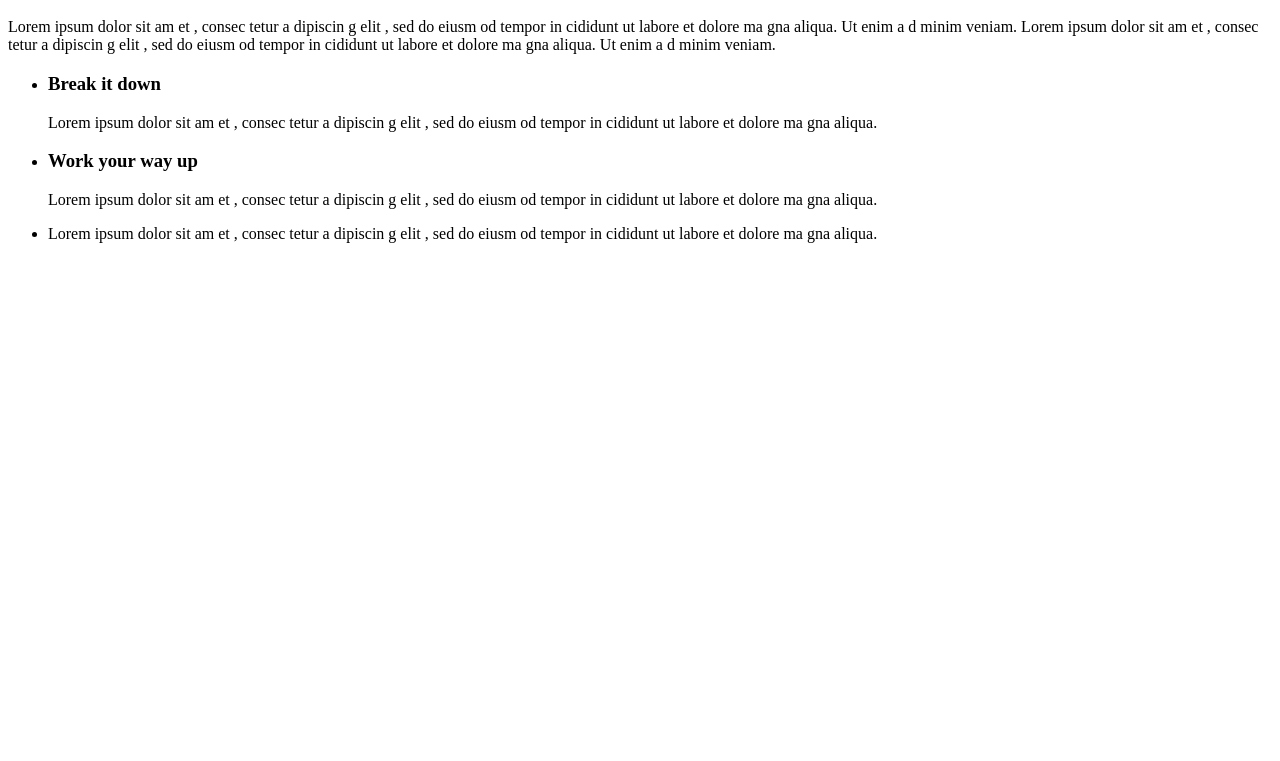
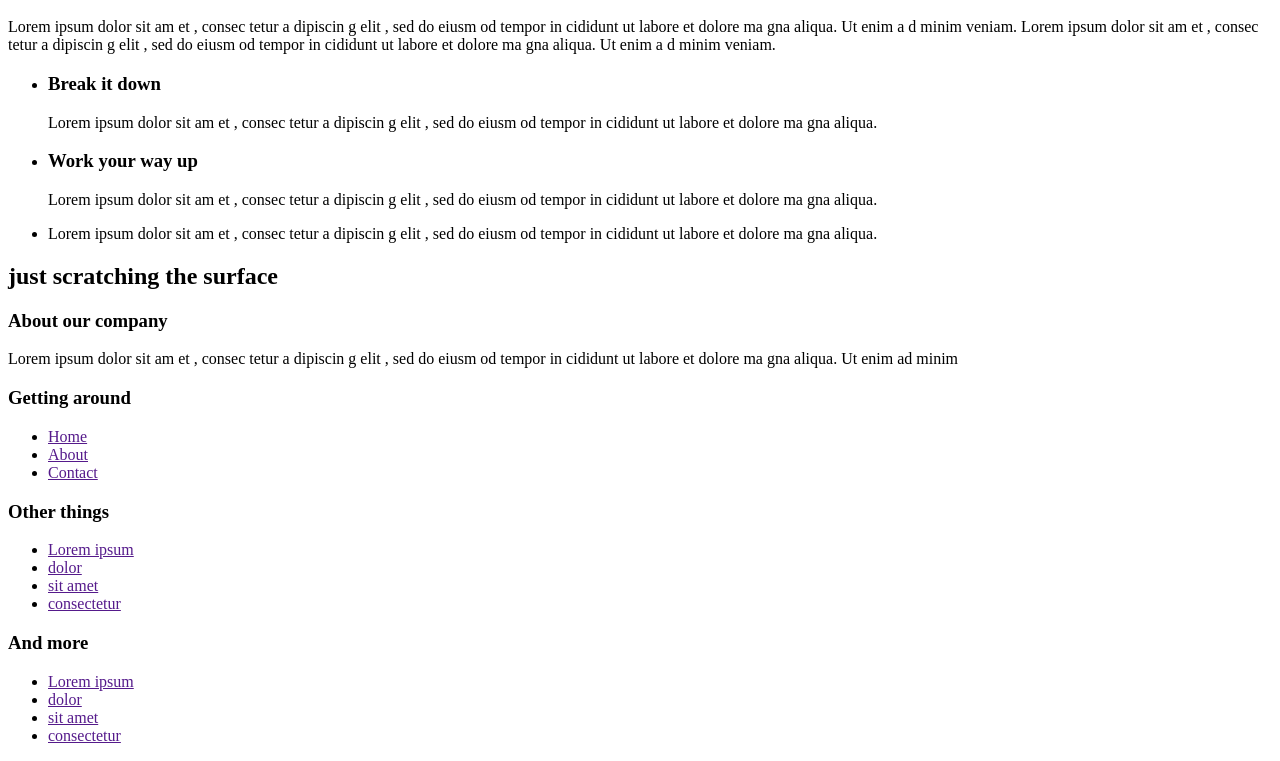
Before and after one commit to Beginneraboutlife116/CRL---final-challenge, a plain HTML site: page index.html in a window 1280 px wide. Shown: the part 1525-2286 px from the top of the page. Before the commit the page ends 1784 px from the top, so only its background shows below. Drawn offline with Linux system fonts and the light colour scheme.

Commit message:
set footer html, finish basic html structure

```diff
--- a/index.html
+++ b/index.html
@@ -111,5 +111,44 @@
         </div>
       </section>
     </main>
+    <footer class="footer">
+      <h2>just scratching the surface</h2>
+      <section>
+        <div>
+          <h3>About our company</h3>
+          <p>
+            Lorem ipsum dolor sit am et , consec tetur a dipiscin g elit , sed
+            do eiusm od tempor in cididunt ut labore et dolore ma gna aliqua. Ut
+            enim ad minim
+          </p>
+        </div>
+        <div>
+          <h3>Getting around</h3>
+          <ul>
+            <li><a href="">Home</a></li>
+            <li><a href="">About</a></li>
+            <li><a href="">Contact</a></li>
+          </ul>
+        </div>
+        <div>
+          <h3>Other things</h3>
+          <ul>
+            <li><a href="">Lorem ipsum</a></li>
+            <li><a href="">dolor</a></li>
+            <li><a href="">sit amet</a></li>
+            <li><a href="">consectetur</a></li>
+          </ul>
+        </div>
+        <div>
+          <h3>And more</h3>
+          <ul>
+            <li><a href="">Lorem ipsum</a></li>
+            <li><a href="">dolor</a></li>
+            <li><a href="">sit amet</a></li>
+            <li><a href="">consectetur</a></li>
+          </ul>
+        </div>
+      </section>
+    </footer>
   </body>
 </html>
```
